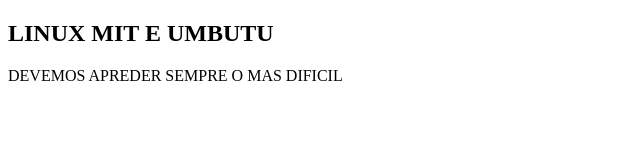
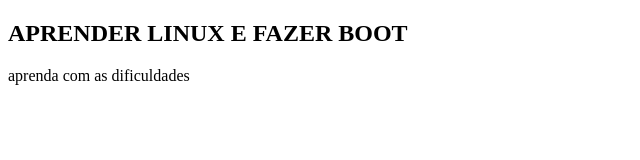
Before and after one commit to Luciano47/arrumando-a-casa-com-linux, a plain HTML site: page index.html in a window 1280 px wide. Shown: the whole page, without its empty margins (0-640 px from the left). Drawn offline with Linux system fonts and the light colour scheme.

Commit message:
acerto
grafia

```diff
--- a/index.html
+++ b/index.html
@@ -3,11 +3,10 @@
 <head>
     <meta charset="UTF-8">
     <meta name="viewport" content="width=device-width, initial-scale=1.0">
-    <title>COMO FAZER BOOT</title>
+    <title>linux</title>
 </head>
-<H2>LINUX MIT E UMBUTU</H2>
-<p>DEVEMOS APREDER SEMPRE O MAS DIFICIL</p>
-
+<h2>APRENDER LINUX E FAZER BOOT </h2>
+<p>aprenda com as dificuldades</p>
 <body>
 
 </body>
```
